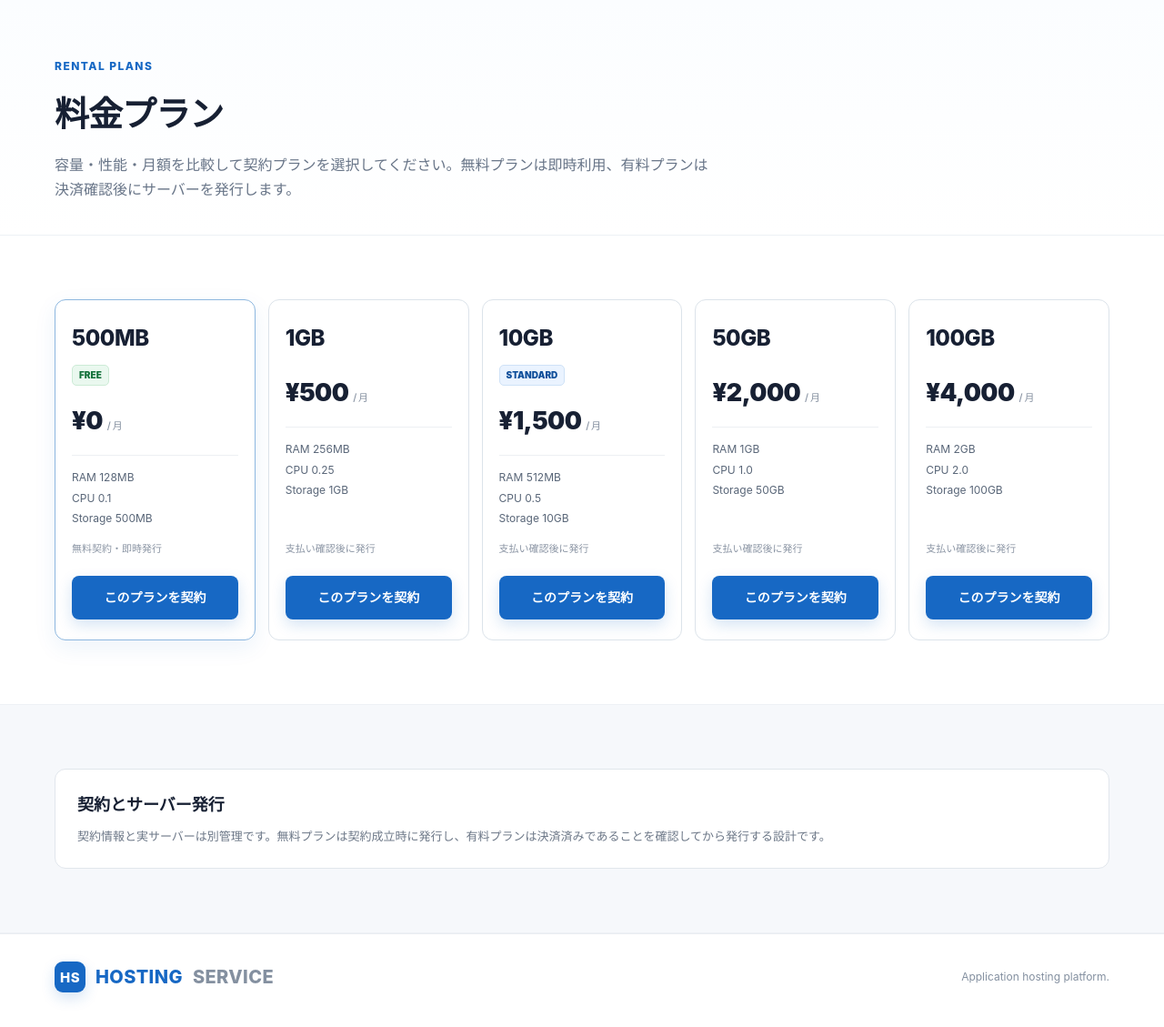
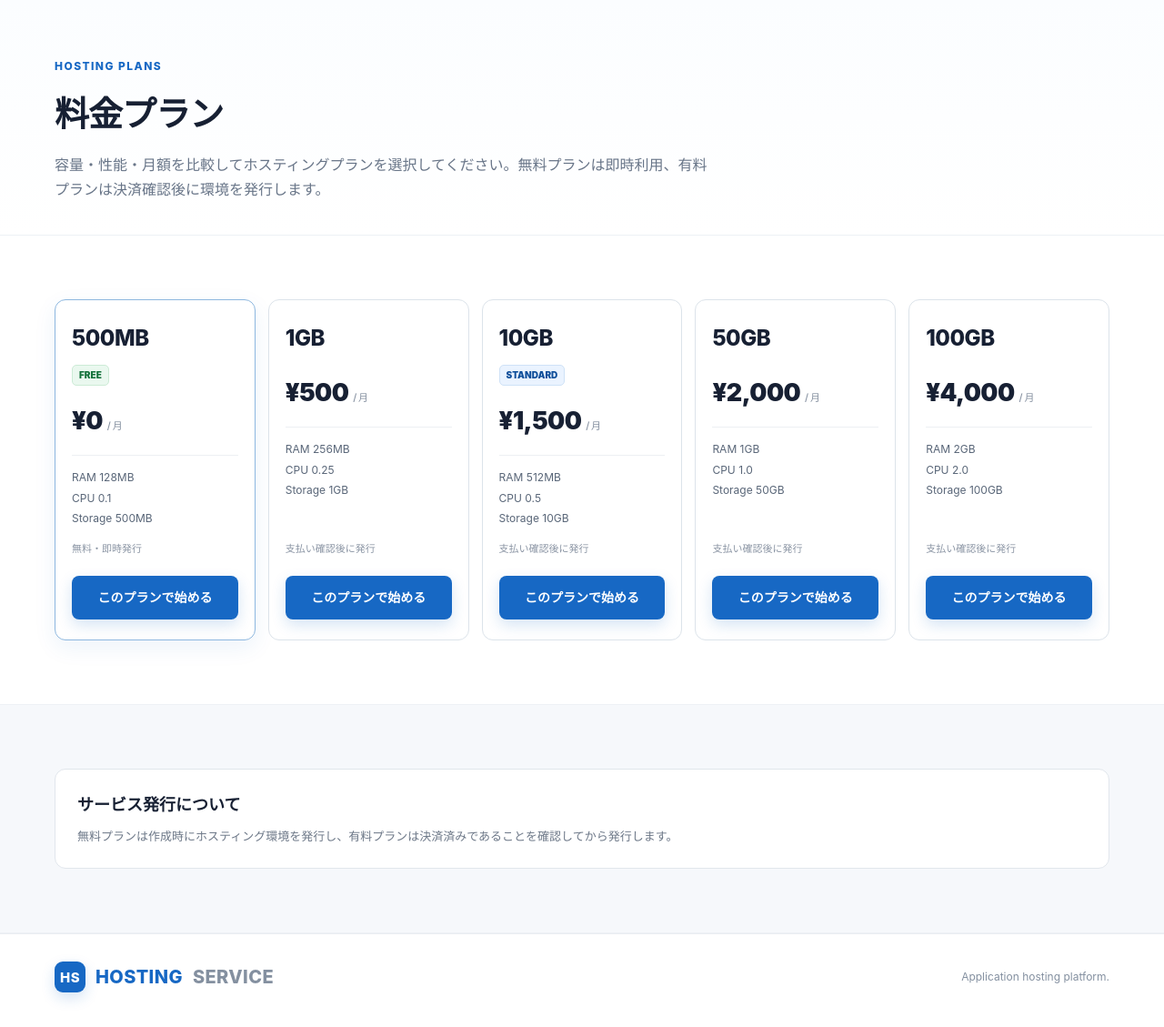
Before and after one commit to ritsu1000000-maker/sandbox, a Flask app: page /plans in a window 1280 px wide. Shown: the part 80-1209 px from the top of the page at 91% size. Run offline with Flask 3, Linux system fonts and the light colour scheme.

Commit message:
Rename rental plans as hosting plans

```diff
--- a/rental-server/templates/plans.html
+++ b/rental-server/templates/plans.html
@@ -1,17 +1,17 @@
 {% extends "base.html" %}
-{% block title %}料金プラン｜Rental Server{% endblock %}
+{% block title %}料金プラン｜Hosting Service{% endblock %}
 {% block content %}
-<section class="page-hero"><div class="container"><span class="page-label">RENTAL PLANS</span><h1>料金プラン</h1><p>容量・性能・月額を比較して契約プランを選択してください。無料プランは即時利用、有料プランは決済確認後にサーバーを発行します。</p></div></section>
+<section class="page-hero"><div class="container"><span class="page-label">HOSTING PLANS</span><h1>料金プラン</h1><p>容量・性能・月額を比較してホスティングプランを選択してください。無料プランは即時利用、有料プランは決済確認後に環境を発行します。</p></div></section>
 <section class="section">
   <div class="container">
     <div class="plan-grid">
-      <article class="plan-card recommended"><div class="plan-name">500MB</div><span class="free-label">FREE</span><div class="price">¥0 <small>/ 月</small></div><div class="plan-spec">RAM 128MB<br>CPU 0.1<br>Storage 500MB</div><div class="plan-note">無料契約・即時発行</div><div class="plan-action"><a class="button button-primary" href="/create?plan=free">このプランを契約</a></div></article>
-      <article class="plan-card"><div class="plan-name">1GB</div><div class="price">¥500 <small>/ 月</small></div><div class="plan-spec">RAM 256MB<br>CPU 0.25<br>Storage 1GB</div><div class="plan-note">支払い確認後に発行</div><div class="plan-action"><a class="button button-primary" href="/create?plan=small">このプランを契約</a></div></article>
-      <article class="plan-card"><div class="plan-name">10GB</div><span class="recommended-label">STANDARD</span><div class="price">¥1,500 <small>/ 月</small></div><div class="plan-spec">RAM 512MB<br>CPU 0.5<br>Storage 10GB</div><div class="plan-note">支払い確認後に発行</div><div class="plan-action"><a class="button button-primary" href="/create?plan=medium">このプランを契約</a></div></article>
-      <article class="plan-card"><div class="plan-name">50GB</div><div class="price">¥2,000 <small>/ 月</small></div><div class="plan-spec">RAM 1GB<br>CPU 1.0<br>Storage 50GB</div><div class="plan-note">支払い確認後に発行</div><div class="plan-action"><a class="button button-primary" href="/create?plan=large">このプランを契約</a></div></article>
-      <article class="plan-card"><div class="plan-name">100GB</div><div class="price">¥4,000 <small>/ 月</small></div><div class="plan-spec">RAM 2GB<br>CPU 2.0<br>Storage 100GB</div><div class="plan-note">支払い確認後に発行</div><div class="plan-action"><a class="button button-primary" href="/create?plan=xlarge">このプランを契約</a></div></article>
+      <article class="plan-card recommended"><div class="plan-name">500MB</div><span class="free-label">FREE</span><div class="price">¥0 <small>/ 月</small></div><div class="plan-spec">RAM 128MB<br>CPU 0.1<br>Storage 500MB</div><div class="plan-note">無料・即時発行</div><div class="plan-action"><a class="button button-primary" href="/create?plan=free">このプランで始める</a></div></article>
+      <article class="plan-card"><div class="plan-name">1GB</div><div class="price">¥500 <small>/ 月</small></div><div class="plan-spec">RAM 256MB<br>CPU 0.25<br>Storage 1GB</div><div class="plan-note">支払い確認後に発行</div><div class="plan-action"><a class="button button-primary" href="/create?plan=small">このプランで始める</a></div></article>
+      <article class="plan-card"><div class="plan-name">10GB</div><span class="recommended-label">STANDARD</span><div class="price">¥1,500 <small>/ 月</small></div><div class="plan-spec">RAM 512MB<br>CPU 0.5<br>Storage 10GB</div><div class="plan-note">支払い確認後に発行</div><div class="plan-action"><a class="button button-primary" href="/create?plan=medium">このプランで始める</a></div></article>
+      <article class="plan-card"><div class="plan-name">50GB</div><div class="price">¥2,000 <small>/ 月</small></div><div class="plan-spec">RAM 1GB<br>CPU 1.0<br>Storage 50GB</div><div class="plan-note">支払い確認後に発行</div><div class="plan-action"><a class="button button-primary" href="/create?plan=large">このプランで始める</a></div></article>
+      <article class="plan-card"><div class="plan-name">100GB</div><div class="price">¥4,000 <small>/ 月</small></div><div class="plan-spec">RAM 2GB<br>CPU 2.0<br>Storage 100GB</div><div class="plan-note">支払い確認後に発行</div><div class="plan-action"><a class="button button-primary" href="/create?plan=xlarge">このプランで始める</a></div></article>
     </div>
   </div>
 </section>
-<section class="section section-alt"><div class="container"><div class="content-card"><h3>契約とサーバー発行</h3><p>契約情報と実サーバーは別管理です。無料プランは契約成立時に発行し、有料プランは決済済みであることを確認してから発行する設計です。</p></div></div></section>
+<section class="section section-alt"><div class="container"><div class="content-card"><h3>サービス発行について</h3><p>無料プランは作成時にホスティング環境を発行し、有料プランは決済済みであることを確認してから発行します。</p></div></div></section>
 {% endblock %}
```
